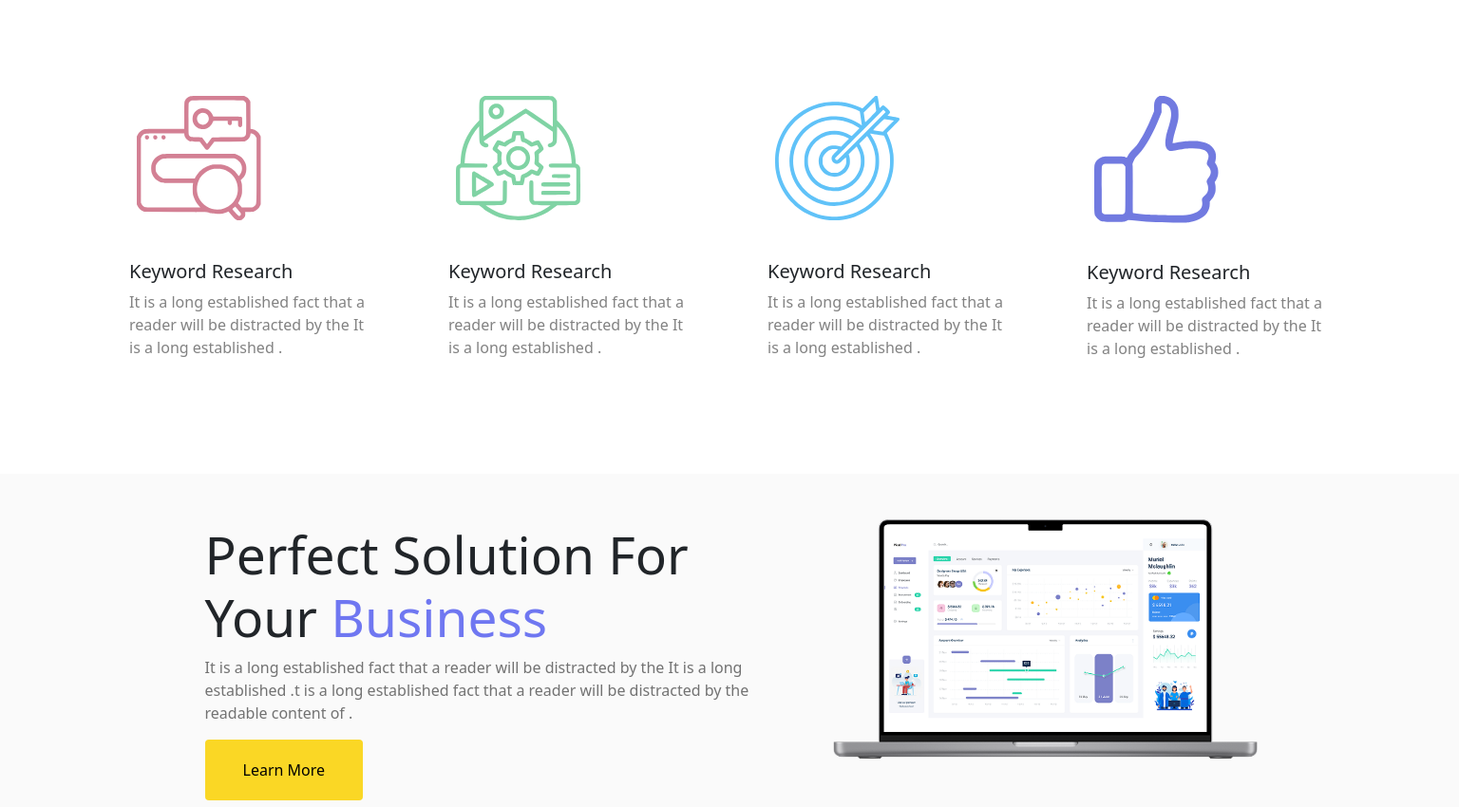
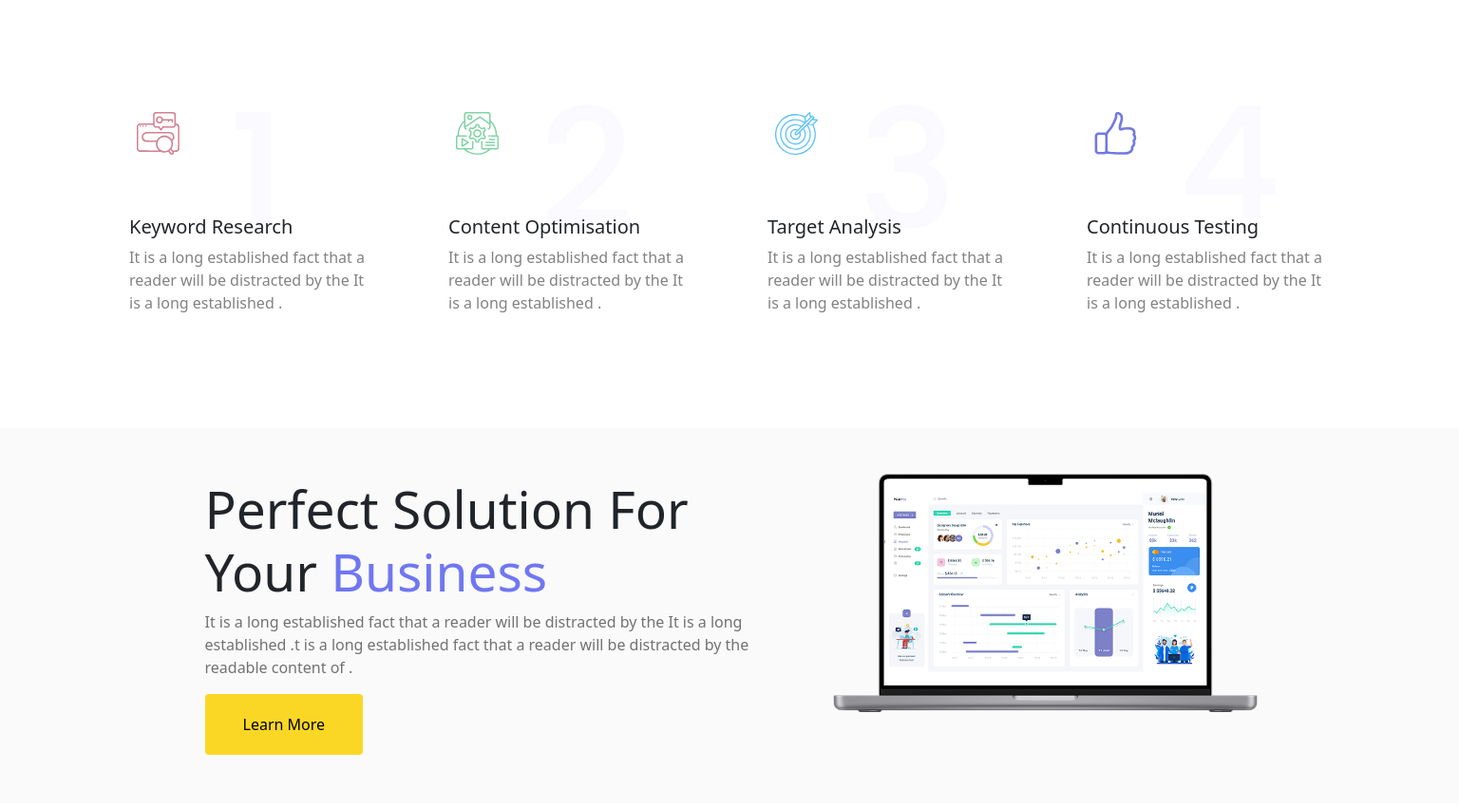
Before and after one commit to abhinaba-dotcom/nuvosa-homepage, a website built with Vite: page src/index.html in a window 1536 px wide. Shown: the part 1505-2355 px from the top of the page at 95% size. Built offline with nearby package versions, Linux system fonts and the light colour scheme; files whose address does not match are found by name.

Commit message:
style: Implement background image in the review and optimising section.

```diff
--- a/src/index.html
+++ b/src/index.html
@@ -255,7 +255,7 @@
         <div class="row row-cols-4 mt-5 g-lg-5">
           <div class="col-12 col-md-6 col-lg-3 d-flex justify-content-center">
             <div
-              class="card py-2 d-flex gap-4 optimising-card"
+              class="card py-2 d-flex optimising-card optimising-card1"
               style="width: 18rem"
             >
               <div
@@ -282,7 +282,7 @@
           </div>
           <div class="col-12 col-md-6 col-lg-3 d-flex justify-content-center">
             <div
-              class="card py-2 d-flex gap-4 optimising-card"
+              class="card py-2 d-flex optimising-card optimising-card2"
               style="width: 18rem"
             >
               <div
@@ -297,7 +297,7 @@
               <div
                 class="card-body d-flex flex-column justify-content-center align-items-center align-items-lg-start"
               >
-                <h5 class="card-title">Keyword Research</h5>
+                <h5 class="card-title">Content Optimisation</h5>
                 <p class="card-text text-center text-lg-start para-color2">
                   It is a long established fact that a reader will be distracted
                   by the It is a long established .
@@ -307,7 +307,7 @@
           </div>
           <div class="col-12 col-md-6 col-lg-3 d-flex justify-content-center">
             <div
-              class="card py-2 d-flex gap-4 optimising-card"
+              class="card py-2 d-flex optimising-card optimising-card3"
               style="width: 18rem"
             >
               <div
@@ -322,7 +322,7 @@
               <div
                 class="card-body d-flex flex-column justify-content-center align-items-center align-items-lg-start"
               >
-                <h5 class="card-title">Keyword Research</h5>
+                <h5 class="card-title">Target Analysis</h5>
                 <p class="card-text text-center text-lg-start para-color2">
                   It is a long established fact that a reader will be distracted
                   by the It is a long established .
@@ -332,7 +332,7 @@
           </div>
           <div class="col-12 col-md-6 col-lg-3 d-flex justify-content-center">
             <div
-              class="card py-2 d-flex gap-4 optimising-card"
+              class="card py-2 d-flex optimising-card optimising-card4"
               style="width: 18rem"
             >
               <div
@@ -347,7 +347,7 @@
               <div
                 class="card-body d-flex flex-column justify-content-center align-items-center align-items-lg-start"
               >
-                <h5 class="card-title">Keyword Research</h5>
+                <h5 class="card-title">Continuous Testing</h5>
                 <p class="card-text text-center text-lg-start para-color2">
                   It is a long established fact that a reader will be distracted
                   by the It is a long established .
@@ -1089,7 +1089,7 @@
                 />
                 <h5 class="card-title fs-6 pt-3">Muriel Whee</h5>
                 <p class="card-text text-center fs-6 para-color1">
-                  Marketing Manager
+                  Ship builder
                 </p>
               </div>
             </div>
@@ -1118,7 +1118,7 @@
                 />
                 <h5 class="card-title fs-6 pt-3">Muriel Whee</h5>
                 <p class="card-text text-center fs-6 para-color1">
-                  Marketing Manager
+                  Ship builder
                 </p>
               </div>
             </div>
@@ -1147,7 +1147,7 @@
                 />
                 <h5 class="card-title fs-6 pt-3">Muriel Whee</h5>
                 <p class="card-text text-center fs-6 para-color1">
-                  Marketing Manager
+                  Ship builder
                 </p>
               </div>
             </div>
@@ -1176,7 +1176,7 @@
                 />
                 <h5 class="card-title fs-6 pt-3">Muriel Whee</h5>
                 <p class="card-text text-center fs-6 para-color1">
-                  Marketing Manager
+                  Ship builder
                 </p>
               </div>
             </div>
@@ -1205,7 +1205,7 @@
                 />
                 <h5 class="card-title fs-6 pt-3">Muriel Whee</h5>
                 <p class="card-text text-center fs-6 para-color1">
-                  Marketing Manager
+                  Ship builder
                 </p>
               </div>
             </div>
@@ -1234,7 +1234,7 @@
                 />
                 <h5 class="card-title fs-6 pt-3">Muriel Whee</h5>
                 <p class="card-text text-center fs-6 para-color1">
-                  Marketing Manager
+                  Ship builder
                 </p>
               </div>
             </div>
--- a/src/scss/styles.scss
+++ b/src/scss/styles.scss
@@ -8,7 +8,7 @@ $button-radius-2: 4px;
 $button-special-color: rgba(250, 215, 37, 1);
 $box-shadow-type-1: 0 0.5rem 1rem rgba(0, 0, 0, 0.15);
 $box-shadow-type-2: 5px 5px 5px 6px rgba(240, 238, 238, 0.3);
-*{
+* {
   margin: 0;
   padding: 0;
   box-sizing: border-box;
@@ -55,6 +55,11 @@ li {
 .marketing-container {
   img {
     width: 100px;
+  }
+}
+.optimising-container {
+  .optimising-card {
+    gap: 1.5rem !important;
   }
 }
 .optimising-card {
@@ -163,6 +168,10 @@ li {
 .feedback-card {
   width: 450px;
   border-radius: 2px;
+  background-image: url("../../src/assets/images/quotation.jpg");
+  background-repeat: no-repeat;
+  background-position: 14px 15px;
+  background-size: 100px auto;
 }
 .feedback-row-items {
   display: flex;
@@ -191,7 +200,7 @@ li {
   }
 }
 .subsribe-container {
-      background-color: rgb(246, 244, 244);
+  background-color: rgb(246, 244, 244);
   .button-box {
     input {
       background-color: white;
@@ -328,7 +337,42 @@ li {
   .optimising-container {
     padding-left: 120px;
     padding-right: 120px;
+    .optimising-card {
+      gap: 3rem !important;
+      padding-top: 25px !important;
+      .card-top {
+        img {
+          width: 45px;
+          height: 45px;
+        }
+      }
+    }
+    .optimising-card1 {
+      background-image: url("../../src/assets/images/one.jpg");
+      background-repeat: no-repeat;
+      background-position: 120px -40px; /* Centers the image */
+      background-size: contain;
+    }
+    .optimising-card2 {
+      background-image: url("../../src/assets/images/two.jpg");
+      background-repeat: no-repeat;
+      background-position: 120px 17px;
+      background-size: 85px auto;
+    }
+    .optimising-card3 {
+      background-image: url("../../src/assets/images/three.jpg");
+      background-repeat: no-repeat;
+      background-position: 120px 17px;
+      background-size: 85px auto;
+    }
+    .optimising-card4 {
+      background-image: url("../../src/assets/images/four.jpg");
+      background-repeat: no-repeat;
+      background-position: 120px 17px;
+      background-size: 95px auto;
+    }
   }
+
   .hero-container {
     .hero-container-left {
       display: flex;
@@ -363,7 +407,8 @@ li {
       border: none;
     }
   }
-  .subsribe-container{
+
+  .subsribe-container {
     background-color: white;
     .subscribe-container-inner {
       border-radius: 4px;
```
Also changed, not shown: src/assets/images/Group 680.png (added), src/assets/images/four.jpg (added), src/assets/images/one.jpg (added), src/assets/images/quotation.jpg (added), src/assets/images/three.jpg (added), src/assets/images/two.jpg (added), src/assets/images/wave1.jpg (added).
